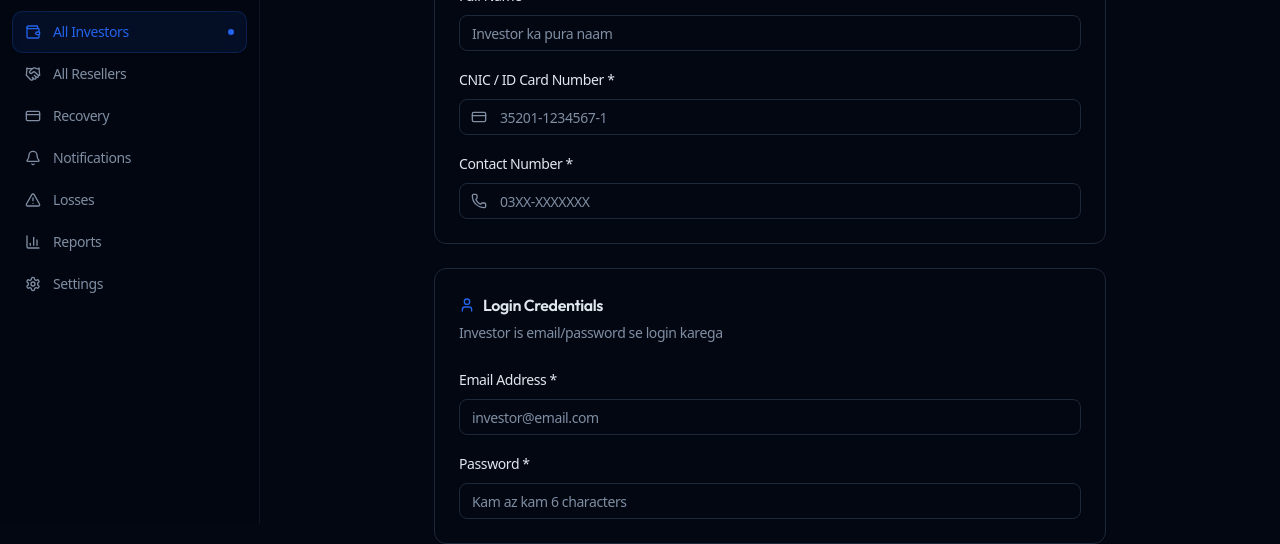
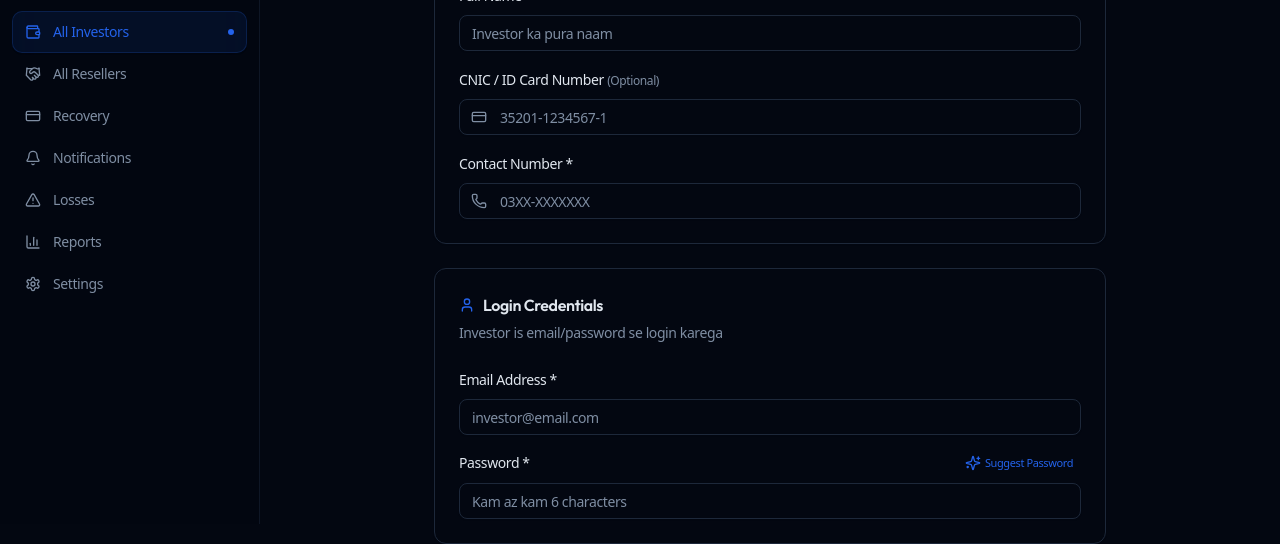
Before and after one commit to developer-shani/bm-app, a Next.js app: page /dashboard/investors/new in a window 1280 px wide. Shown: the part 276-820 px from the top of the page. Built offline with nearby package versions, Linux system fonts and the light colour scheme; no server answers; the database is empty; sample sign-in values are in the browser's storage.

Commit message:
feat: CNIC optional + password suggestion button for partner creation

```diff
--- a/src/app/dashboard/investors/new/page.tsx
+++ b/src/app/dashboard/investors/new/page.tsx
@@ -29,6 +29,7 @@ import {
   CheckCircle2,
   Wallet,
   ImagePlus,
+  Sparkles,
 } from "lucide-react";
 import Link from "next/link";
 import { db, storage } from "@/lib/firebase";
@@ -69,7 +70,7 @@ export default function AddInvestorPage() {
   };
 
   const handleSubmit = async () => {
-    if (!fullName || !cnic || !phone || !email || !password) {
+    if (!fullName || !phone || !email || !password) {
       toast.error("Saari required fields fill karein");
       return;
     }
@@ -215,7 +216,7 @@ export default function AddInvestorPage() {
 
           {/* CNIC */}
           <div className="space-y-2">
-            <Label htmlFor="cnic">CNIC / ID Card Number *</Label>
+            <Label htmlFor="cnic">CNIC / ID Card Number <span className="text-muted-foreground font-normal text-xs">(Optional)</span></Label>
             <div className="relative">
               <CreditCard className="absolute left-3 top-1/2 -translate-y-1/2 w-4 h-4 text-muted-foreground" />
               <Input
@@ -266,14 +267,37 @@ export default function AddInvestorPage() {
             />
           </div>
           <div className="space-y-2">
-            <Label htmlFor="password">Password *</Label>
+            <div className="flex items-center justify-between">
+              <Label htmlFor="password">Password *</Label>
+              <Button
+                type="button"
+                variant="ghost"
+                size="sm"
+                className="h-6 px-2 text-[11px] gap-1 text-primary hover:text-primary"
+                onClick={() => {
+                  const suggestions = [
+                    `brother${Math.floor(1000 + Math.random() * 9000)}`,
+                    `bm${phone.slice(-4) || Math.floor(1000 + Math.random() * 9000)}`,
+                    `partner${Math.floor(100 + Math.random() * 900)}`,
+                    `invest${Math.floor(1000 + Math.random() * 9000)}`,
+                  ];
+                  const pwd = suggestions[Math.floor(Math.random() * suggestions.length)];
+                  setPassword(pwd);
+                  toast.success(`Password set: ${pwd}`);
+                }}
+              >
+                <Sparkles className="w-3 h-3" /> Suggest Password
+              </Button>
+            </div>
             <Input
               id="password"
-              type="password"
               placeholder="Kam az kam 6 characters"
               value={password}
               onChange={(e) => setPassword(e.target.value)}
             />
+            {password && (
+              <p className="text-[11px] text-muted-foreground">Password: <strong>{password}</strong></p>
+            )}
           </div>
         </CardContent>
       </Card>
@@ -439,7 +463,7 @@ export default function AddInvestorPage() {
         {!hasInitialInvestment ? (
           <Button
             onClick={() => {
-              if (!fullName || !cnic || !phone || !email || !password) {
+              if (!fullName || !phone || !email || !password) {
                 toast.error("Saari required fields fill karein");
                 return;
               }
--- a/src/app/dashboard/users/page.tsx
+++ b/src/app/dashboard/users/page.tsx
@@ -42,6 +42,7 @@ import {
   Copy,
   Share2,
   Key,
+  Sparkles,
 } from "lucide-react";
 import { db, storage } from "@/lib/firebase";
 import { collection, getDocs, addDoc } from "firebase/firestore";
@@ -212,7 +213,7 @@ export default function UsersPage() {
 
   // Submit Investor (Partner)
   const handleAddInvestor = async () => {
-    if (!invName || !invCnic || !invPhone || !invEmail || !invPassword) {
+    if (!invName || !invPhone || !invEmail || !invPassword) {
       toast.error("Saari required fields fill karein");
       return;
     }
@@ -598,7 +599,7 @@ export default function UsersPage() {
               </div>
 
               <div className="space-y-1.5">
-                <Label className="text-xs font-semibold">CNIC / ID Number *</Label>
+                <Label className="text-xs font-semibold">CNIC / ID Number <span className="text-muted-foreground font-normal">(Optional)</span></Label>
                 <Input
                   placeholder="35201-1234567-1"
                   value={invCnic}
@@ -629,13 +630,36 @@ export default function UsersPage() {
             </div>
 
             <div className="space-y-1.5">
-              <Label className="text-xs font-semibold">Login Password *</Label>
+              <div className="flex items-center justify-between">
+                <Label className="text-xs font-semibold">Login Password *</Label>
+                <Button
+                  type="button"
+                  variant="ghost"
+                  size="sm"
+                  className="h-6 px-2 text-[11px] gap-1 text-primary hover:text-primary"
+                  onClick={() => {
+                    const suggestions = [
+                      `brother${Math.floor(1000 + Math.random() * 9000)}`,
+                      `bm${invPhone.slice(-4) || Math.floor(1000 + Math.random() * 9000)}`,
+                      `partner${Math.floor(100 + Math.random() * 900)}`,
+                      `invest${Math.floor(1000 + Math.random() * 9000)}`,
+                    ];
+                    const pwd = suggestions[Math.floor(Math.random() * suggestions.length)];
+                    setInvPassword(pwd);
+                    toast.success(`Password set: ${pwd}`);
+                  }}
+                >
+                  <Sparkles className="w-3 h-3" /> Suggest Password
+                </Button>
+              </div>
               <Input
-                type="password"
                 placeholder="Minimum 6 characters"
                 value={invPassword}
                 onChange={(e) => setInvPassword(e.target.value)}
               />
+              {invPassword && (
+                <p className="text-[11px] text-muted-foreground">Password: <strong>{invPassword}</strong></p>
+              )}
             </div>
 
             <Separator />
```
